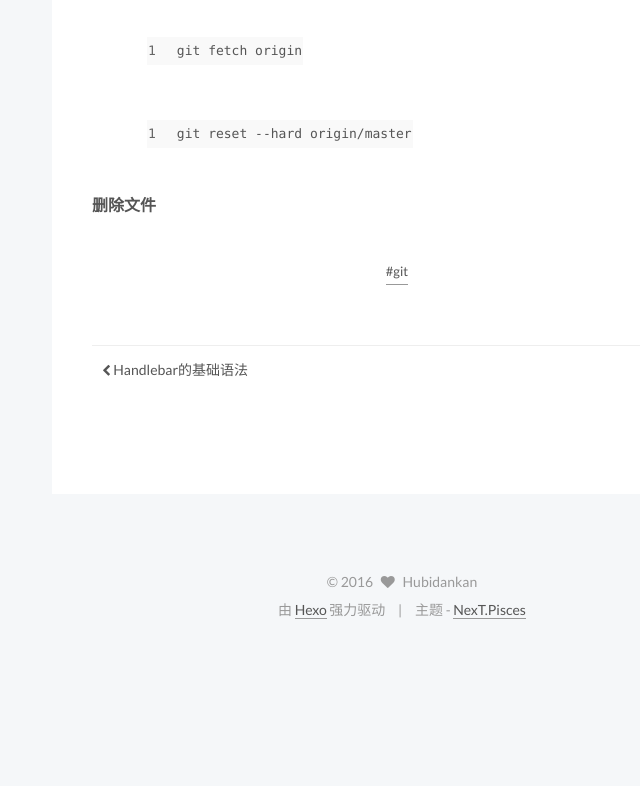
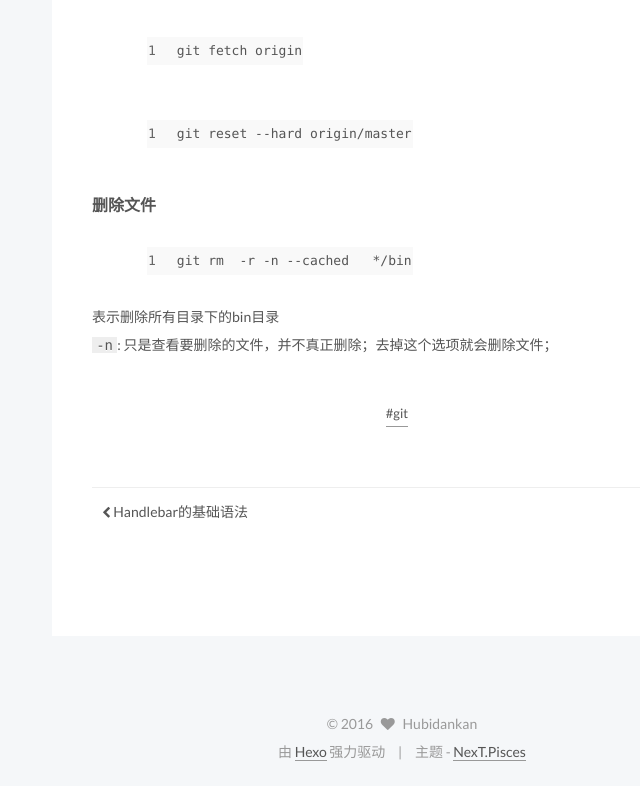
Before and after one commit to zhangliyuan/zhangliyuan, a plain HTML site: page 2016/01/27/git总结/index.html in a window 1280 px wide. Shown: the part 6303-7089 px from the top of the page, without its empty margins (368-1008 px from the left). Before the commit the page ends 6947 px from the top, so only its background shows below. Drawn offline with Linux system fonts and the light colour scheme.

Commit message:
test deploy

```diff
--- a/2016/01/27/git总结/index.html
+++ b/2016/01/27/git总结/index.html
@@ -69,7 +69,7 @@
 <meta property="og:image" content="http://7xlxb6.com1.z0.glb.clouddn.com/snapshots.png">
 <meta property="og:image" content="http://7xlxb6.com1.z0.glb.clouddn.com/trees.png">
 <meta property="og:image" content="http://7xlxb6.com1.z0.glb.clouddn.com/branches.png">
-<meta property="og:updated_time" content="2016-02-14T09:38:56.648Z">
+<meta property="og:updated_time" content="2016-02-15T02:14:02.602Z">
 <meta name="twitter:card" content="summary">
 <meta name="twitter:title" content="git学习">
 <meta name="twitter:description" content="git的作用四个字：版本控制。版本控制用于记录若干的文件内容的变化，能够便于将来查看特定时间点上该文件的基本情况。">
@@ -278,7 +278,9 @@
 <p>此命令会使用 HEAD 中的最新内容替换掉你的工作目录中的文件。已添加到缓存区的改动，以及新文件，都不受影响。</p>
 <p>假如你想要丢弃你所有的本地改动与提交，可以到服务器上获取最新的版本并将你本地主分支指向到它：<br><figure class="highlight"><table><tr><td class="gutter"><pre><span class="line">1</span><br></pre></td><td class="code"><pre><span class="line">git fetch origin</span><br></pre></td></tr></table></figure></p>
 <figure class="highlight"><table><tr><td class="gutter"><pre><span class="line">1</span><br></pre></td><td class="code"><pre><span class="line">git reset --hard origin/master</span><br></pre></td></tr></table></figure>
-<h4 id="u5220_u9664_u6587_u4EF6"><a href="#u5220_u9664_u6587_u4EF6" class="headerlink" title="删除文件"></a>删除文件</h4>
+<h4 id="u5220_u9664_u6587_u4EF6"><a href="#u5220_u9664_u6587_u4EF6" class="headerlink" title="删除文件"></a>删除文件</h4><figure class="highlight"><table><tr><td class="gutter"><pre><span class="line">1</span><br></pre></td><td class="code"><pre><span class="line">git rm  -r -n --cached   */bin</span><br></pre></td></tr></table></figure>
+<p>表示删除所有目录下的bin目录<br><code>-n</code>: 只是查看要删除的文件，并不真正删除；去掉这个选项就会删除文件；</p>
+
 
     </div>
 
```
Also changed, not shown: index.html (+0 -9 lines).
